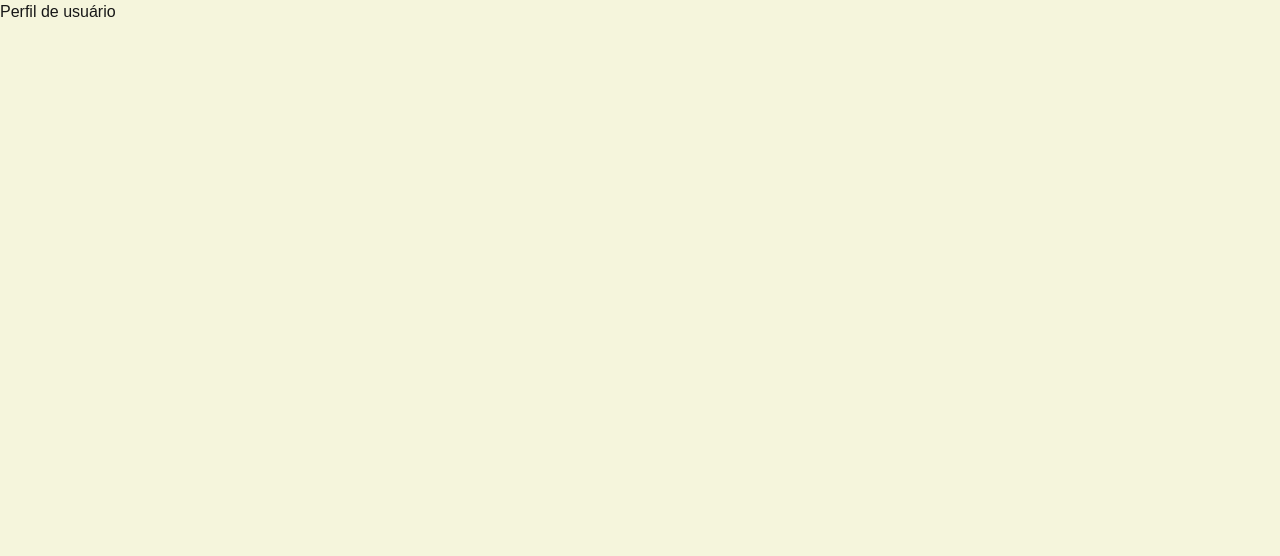
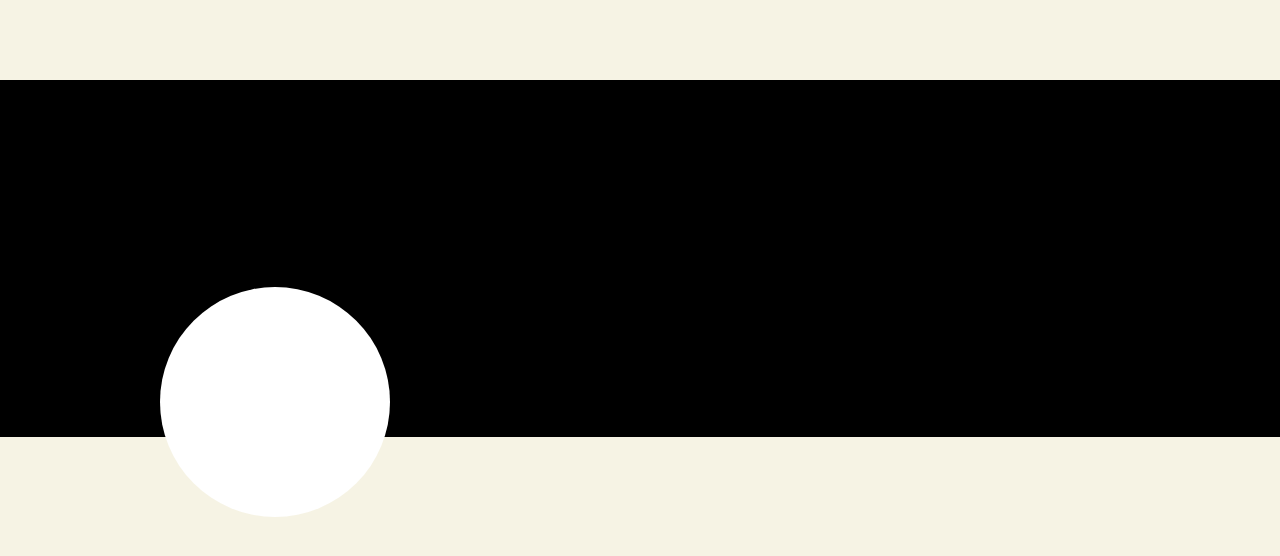
Before and after one commit to Projeto-CJR-grupo4/frontend, a Next.js app: page /perfil in a window 1280 px wide. Shown: the top 556 px of the page. Built offline with nearby package versions, Linux system fonts and the light colour scheme.

Commit message:
feat: implementação de divs

```diff
--- a/app/globals.css
+++ b/app/globals.css
@@ -1,7 +1,7 @@
 @import "tailwindcss";
 
 :root {
-  --background: bisque;
+  --background: #F6F3E4;
   --foreground: #171717;
 }
 
@@ -14,13 +14,13 @@
 
 @media (prefers-color-scheme: dark) {
   :root {
-    --background: bisque;
+    --background: #171717;
     --foreground: #ededed;
   }
 }
 
 body {
-  background-color: beige;
+  background-color: #F6F3E4;
   color: var(--foreground);
   font-family: Arial, Helvetica, sans-serif;
 }
--- a/app/perfil/page.tsx
+++ b/app/perfil/page.tsx
@@ -1,3 +1,8 @@
-export default function Page() {
-    return <p>Perfil de usuário</p>;
+export default function Perfil() {
+    return(
+        <main className="bg-[#F6F3E4]">
+                <div className="bg-[#000000] h-[357.25px] mt-[79.88px]"></div>
+                <div className="h-[230px] w-[230px] bg-white mt-[-150px] ml-[160px] rounded-full"></div>
+        </main>
+    )
 }
```
